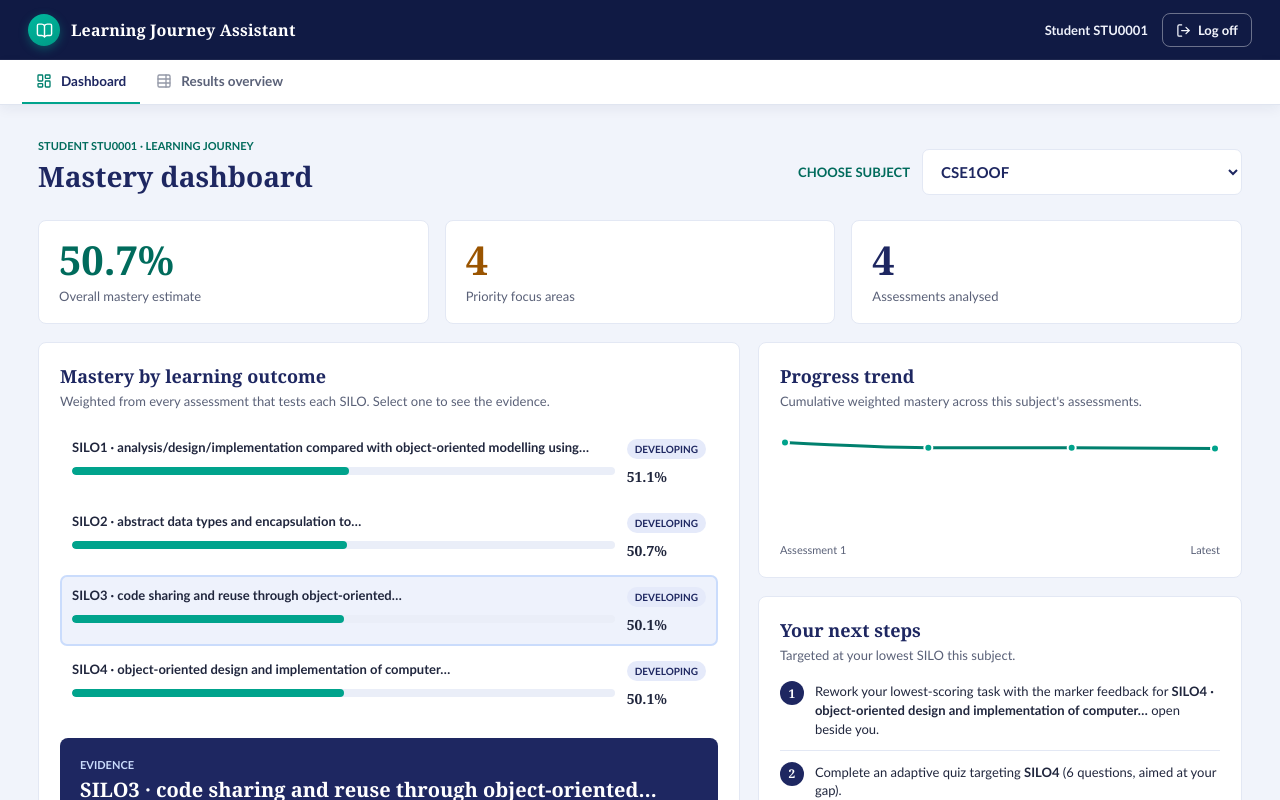
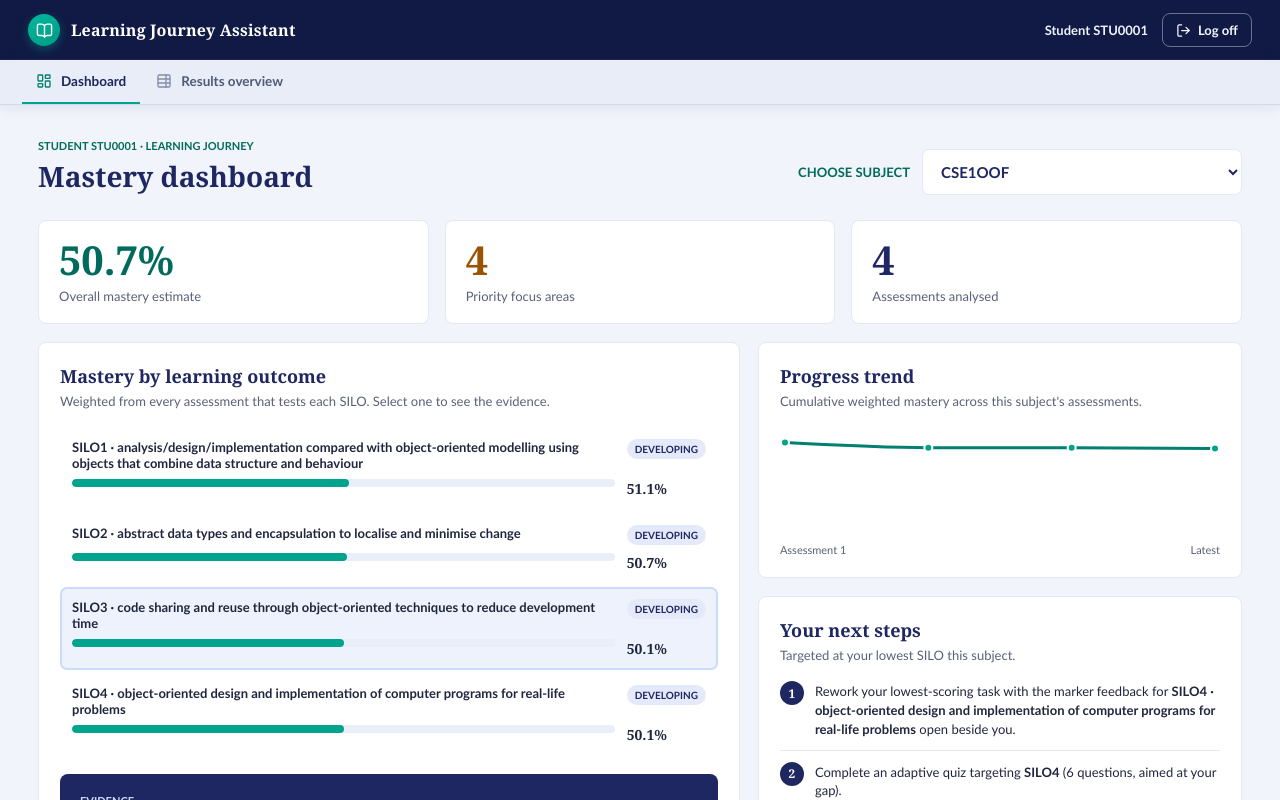
Before and after one commit to Kartik0219/learning-journey-assistant, a React (Vite) app in the folder frontend/: page / in a window 1280 px wide. Shown: the top 800 px of the page. Built offline with nearby package versions, Linux system fonts and the light colour scheme.

Commit message:
feat: update navbar styles for improved visibility and refactor silo name function for clarity

```diff
--- a/frontend/src/App.css
+++ b/frontend/src/App.css
@@ -12,12 +12,12 @@
 .logout-btn { align-items: center; background: transparent; border: 1px solid rgba(255,255,255,.38); border-radius: 8px; color: #f4f6fd; cursor: pointer; display: inline-flex; font: inherit; font-size: 13px; font-weight: 600; gap: 7px; padding: 8px 13px; transition: background .15s ease, border-color .15s ease; white-space: nowrap; }
 .logout-btn:hover, .logout-btn:focus-visible { background: rgba(255,255,255,.14); border-color: rgba(255,255,255,.6); }
 
-.navbar { background: #fff; border-bottom: 1px solid #e0e5f0; box-shadow: 0 4px 12px rgba(16,26,68,.06); }
+.navbar { background: #e8edf7; border-bottom: 1px solid #d0d9ec; box-shadow: 0 4px 12px rgba(16,26,68,.07); }
 .navbar .navigation { display: flex; gap: 2px; padding: 0 22px; }
 .navigation { display: flex; }
-.nav-item { align-items: center; background: transparent; border: 0; border-bottom: 2px solid transparent; color: #5a6178; cursor: pointer; display: flex; font: inherit; font-size: 13.5px; font-weight: 600; gap: 9px; padding: 13px 14px; text-decoration: none; transition: color .15s ease, background .15s ease, border-color .15s ease; }
+.nav-item { align-items: center; background: transparent; border: 0; border-bottom: 2px solid transparent; color: #515a78; cursor: pointer; display: flex; font: inherit; font-size: 13.5px; font-weight: 600; gap: 9px; padding: 13px 14px; text-decoration: none; transition: color .15s ease, background .15s ease, border-color .15s ease; }
 .nav-item svg { opacity: .65; }
-.nav-item:hover, .nav-item:focus-visible { background: #f1f4fb; color: #1e2761; }
+.nav-item:hover, .nav-item:focus-visible { background: rgba(30,39,97,.07); color: #1e2761; }
 .nav-item.active { border-bottom-color: #00a38c; color: #1e2761; }
 .nav-item.active svg { color: #00806e; opacity: 1; }
 .brand:focus-visible, .logout-btn:focus-visible, .menu-toggle:focus-visible { outline: 2px solid #00c2a8; outline-offset: 2px; }
@@ -36,7 +36,7 @@
 	.navbar--open { display: block; }
 	.navbar--open .navigation { flex-direction: column; gap: 2px; padding: 6px 10px; }
 	.navbar--open .nav-item { border-bottom: 0; border-left: 2px solid transparent; border-radius: 7px; padding: 12px 12px; }
-	.navbar--open .nav-item.active { background: #f1f4fb; border-left-color: #00a38c; }
+	.navbar--open .nav-item.active { background: rgba(30,39,97,.08); border-left-color: #00a38c; }
 	.dashboard { padding: 24px 20px; }
 }
 @media (max-width: 620px) { .dashboard-header { align-items: start; flex-direction: column; }.results-header { display: flex; }.header-spacer { display: none; }.results-header .header-actions { justify-self: auto; }.results-subject-picker, .results-subject-picker select { width: 100%; }.stats { grid-template-columns: 1fr; }.stat-card { align-items: center; display: flex; gap: 14px; }.stat-card span { margin: 0; }.formative-note { font-size: 11px; }.results-panel { padding: 16px; }.subject-header { align-items: start; flex-direction: column; gap: 8px; }.subject-total { text-align: left; } }
--- a/frontend/src/App.tsx
+++ b/frontend/src/App.tsx
@@ -55,7 +55,7 @@ function App() {
         <nav className={menuOpen ? 'navbar navbar--open' : 'navbar'} id="primary-navigation" aria-label="Primary navigation">
           <div className="navigation">
             {navigation.map(({ label, icon: Icon, to }) => (
-              <NavLink className={({ isActive }) => isActive ? 'nav-item active' : 'nav-item'} key={label} to={to} end={to === '/'} onClick={closeMenu}>
+              <NavLink className={({ isActive }) => isActive ? 'nav-item active' : 'nav-item'} key={label} to={to} end={to === '/'}>
                 <Icon size={16} aria-hidden="true" />
                 {label}
               </NavLink>
--- a/frontend/src/data/studentDashboard.ts
+++ b/frontend/src/data/studentDashboard.ts
@@ -36,9 +36,8 @@ function actionFor(statusLabel: string): string {
   }
 }
 
-function shortName(id: string, description: string): string {
-  const words = description.split(/\s+/)
-  return `${id} · ${words.slice(0, 6).join(' ')}${words.length > 6 ? '…' : ''}`
+function siloName(id: string, description: string): string {
+  return `${id} · ${description}`
 }
 
 function buildSubject(code: string): DashboardSubject {
@@ -69,7 +68,7 @@ function buildSubject(code: string): DashboardSubject {
     const weakestContribution = [...contributing].sort((a, b) => a.score - b.score)[0]
 
     return {
-      name: shortName(silo.id, silo.description),
+      name: siloName(silo.id, silo.description),
       masteryPercentage,
       status,
       statusLabel,
```
